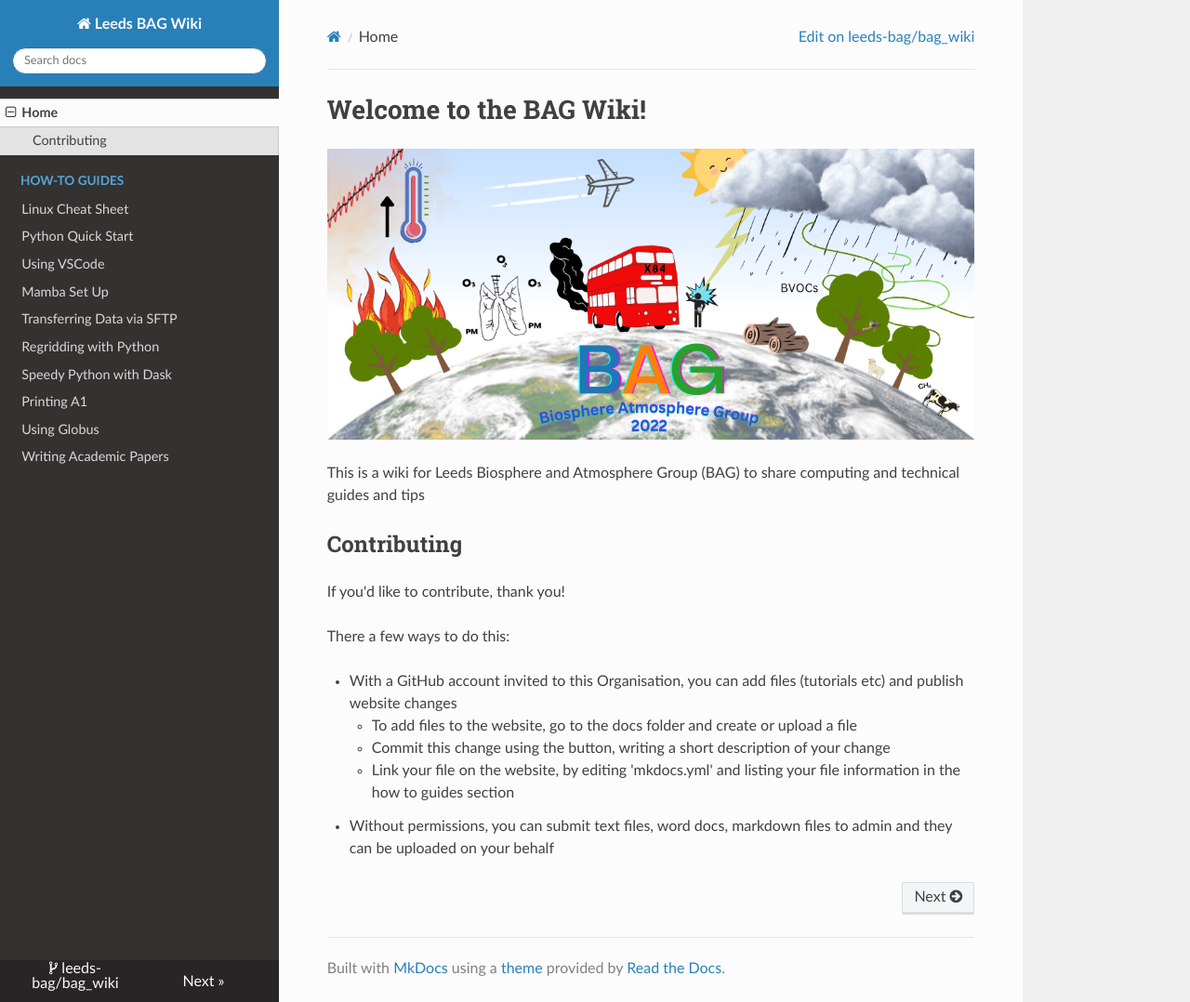
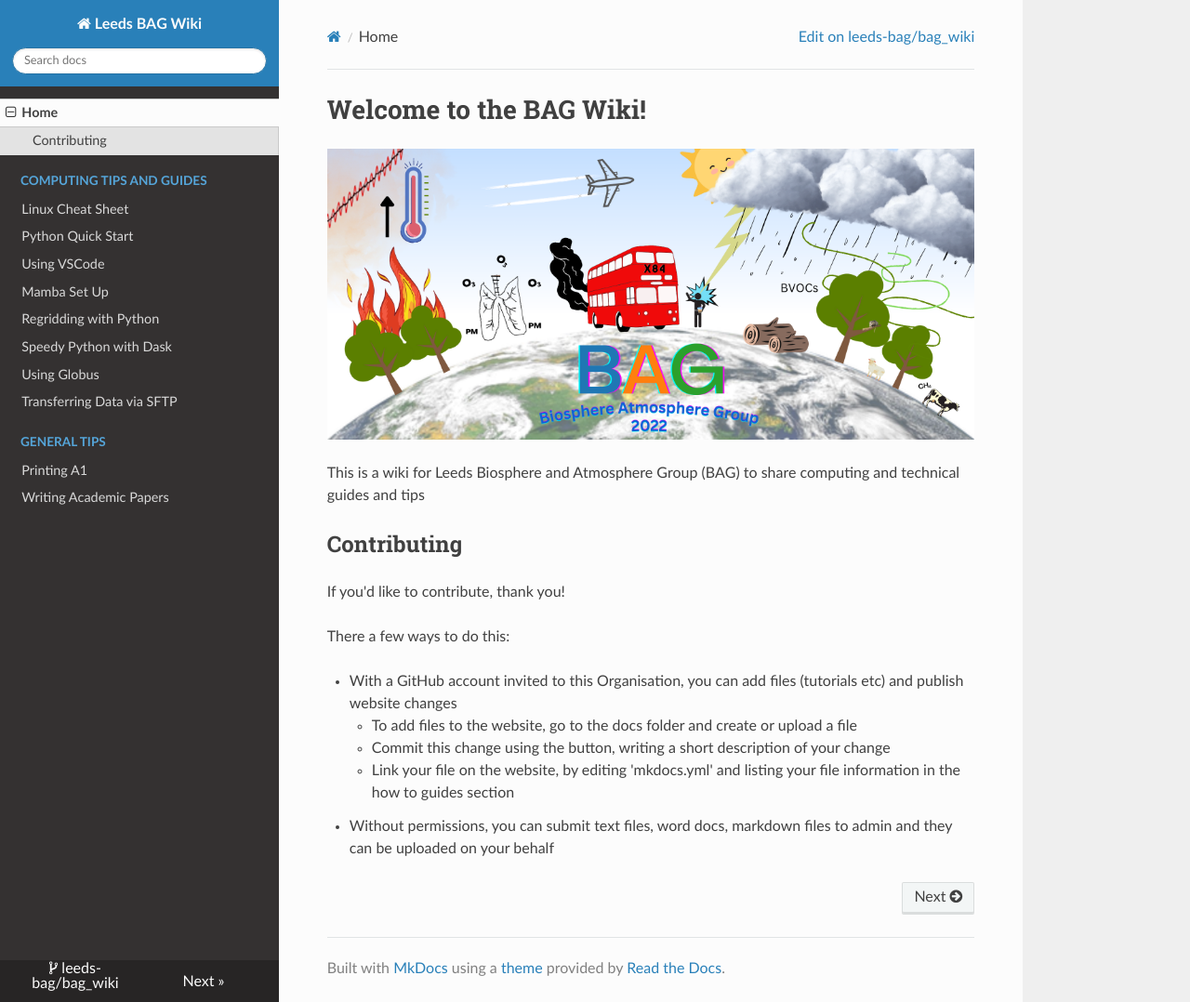
Before and after one commit to leeds-bag/bag_wiki, an MkDocs documentation site: the page built from docs/index.md, in a window 1280 px wide and 1078 px high. Shown: the whole window at 93% size. Built offline with MkDocs 1.6.1, drawn with Linux system fonts in a browser that asks for light colours; nearby versions of some CDN libraries.

Commit message:
Rename 'How-to guides' to 'Computing tips and guides'

```diff
--- a/mkdocs.yml
+++ b/mkdocs.yml
@@ -10,16 +10,18 @@ theme:
 
 nav:
   - Home: index.md
-  - How-to guides:
+  - Computing tips and guides:
       - Linux Cheat Sheet: linux_cheat_sheet.md
       - Python Quick Start: python_quick_start.md
       - Using VSCode: VSCode_guide.md
       - Mamba Set Up: conda_setup.md
-      - Transferring Data via SFTP: Transferring_data_using_SFTP.md
       - Regridding with Python: how_to_regrid_xesmf_tutorial.md
       - Speedy Python with Dask: dask_demo.md
+      - Using Globus: globus.md
+      - Transferring Data via SFTP: Transferring_data_using_SFTP.md
+
+  - General tips:
       - Printing A1: printing.md
-      - Using Globus: globus.md
       - Writing Academic Papers: paper_writing.md
 
 
```
